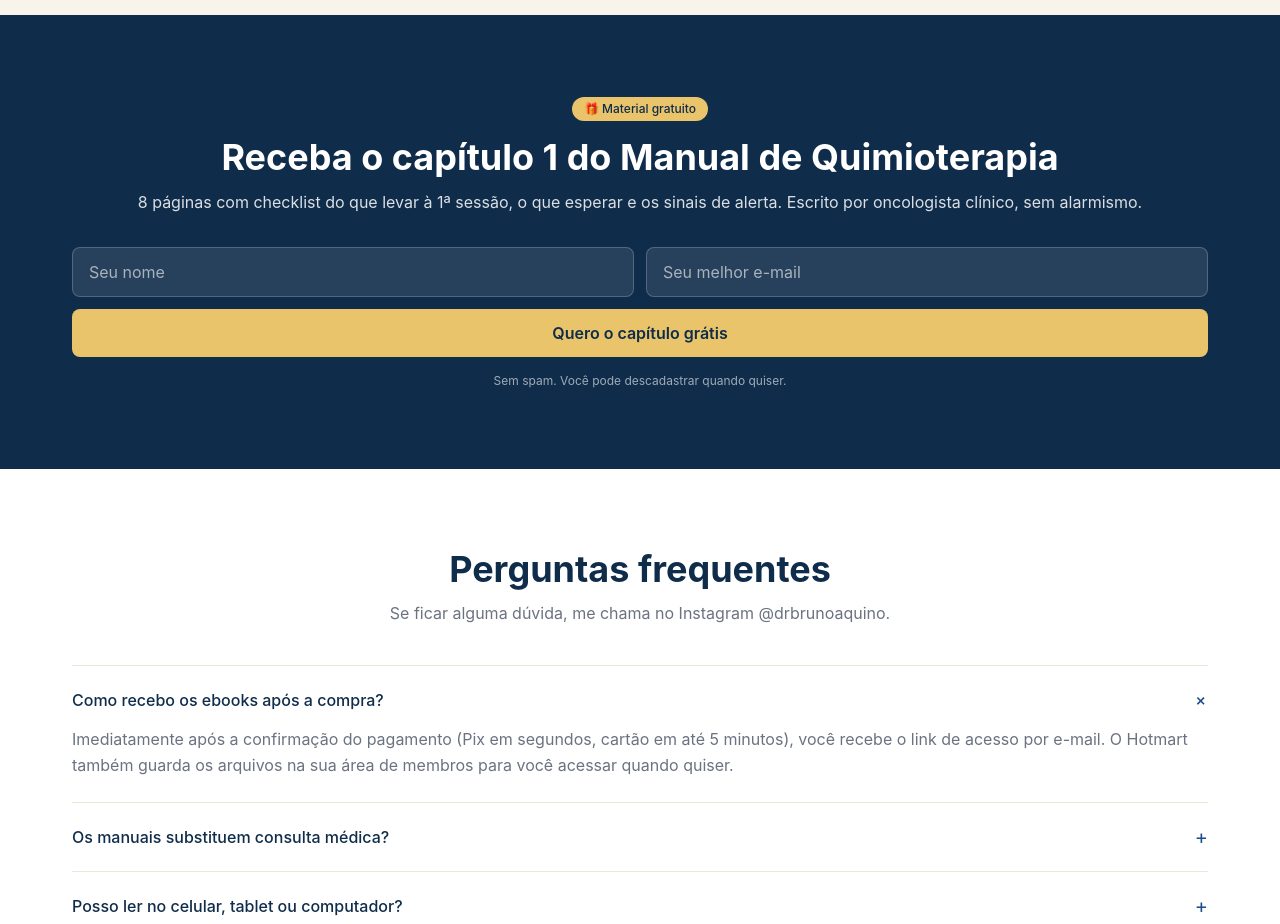
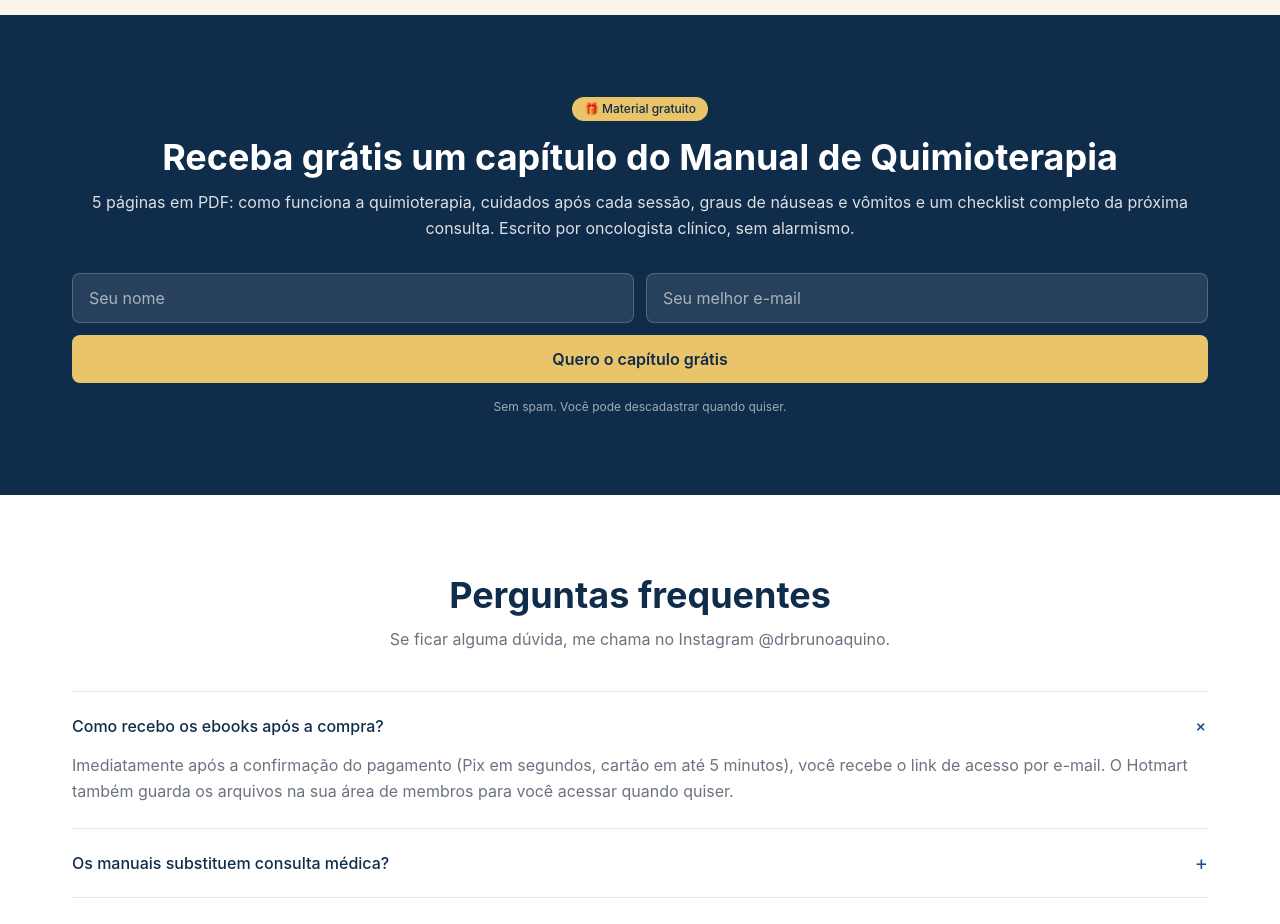
Before and after one commit to brunoaquino1985/drbrunoaquino-site, a Next.js app in the folder drbrunoaquino-site/: page / in a window 1280 px wide. Shown: the part 3620-4544 px from the top of the page. Built offline with nearby package versions, Linux system fonts and the light colour scheme; no server answers.

Commit message:
Add files via upload

```diff
--- a/drbrunoaquino-site/src/components/LeadCapture.tsx
+++ b/drbrunoaquino-site/src/components/LeadCapture.tsx
@@ -61,15 +61,16 @@ export default function LeadCapture({
             isFullbleed ? "text-white" : "text-navy"
           }`}
         >
-          Receba o capítulo 1 do Manual de Quimioterapia
+          Receba grátis um capítulo do Manual de Quimioterapia
         </h2>
         <p
           className={`mb-8 leading-relaxed ${
             isFullbleed ? "text-white/85" : "text-ink-light"
           }`}
         >
-          8 páginas com checklist do que levar à 1ª sessão, o que esperar e os
-          sinais de alerta. Escrito por oncologista clínico, sem alarmismo.
+          5 páginas em PDF: como funciona a quimioterapia, cuidados após cada
+          sessão, graus de náuseas e vômitos e um checklist completo da
+          próxima consulta. Escrito por oncologista clínico, sem alarmismo.
         </p>
 
         {status === "ok" ? (
```
